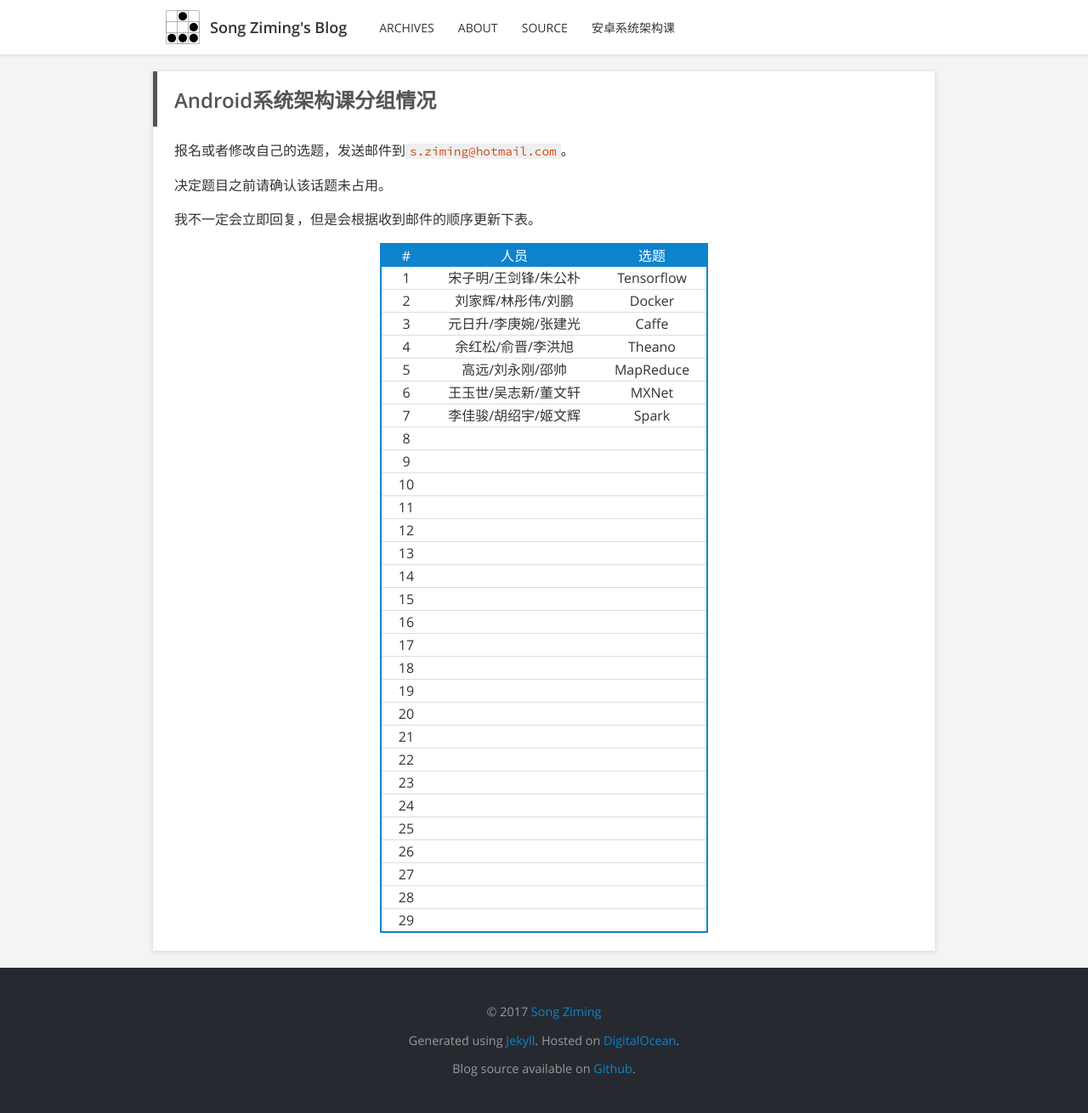
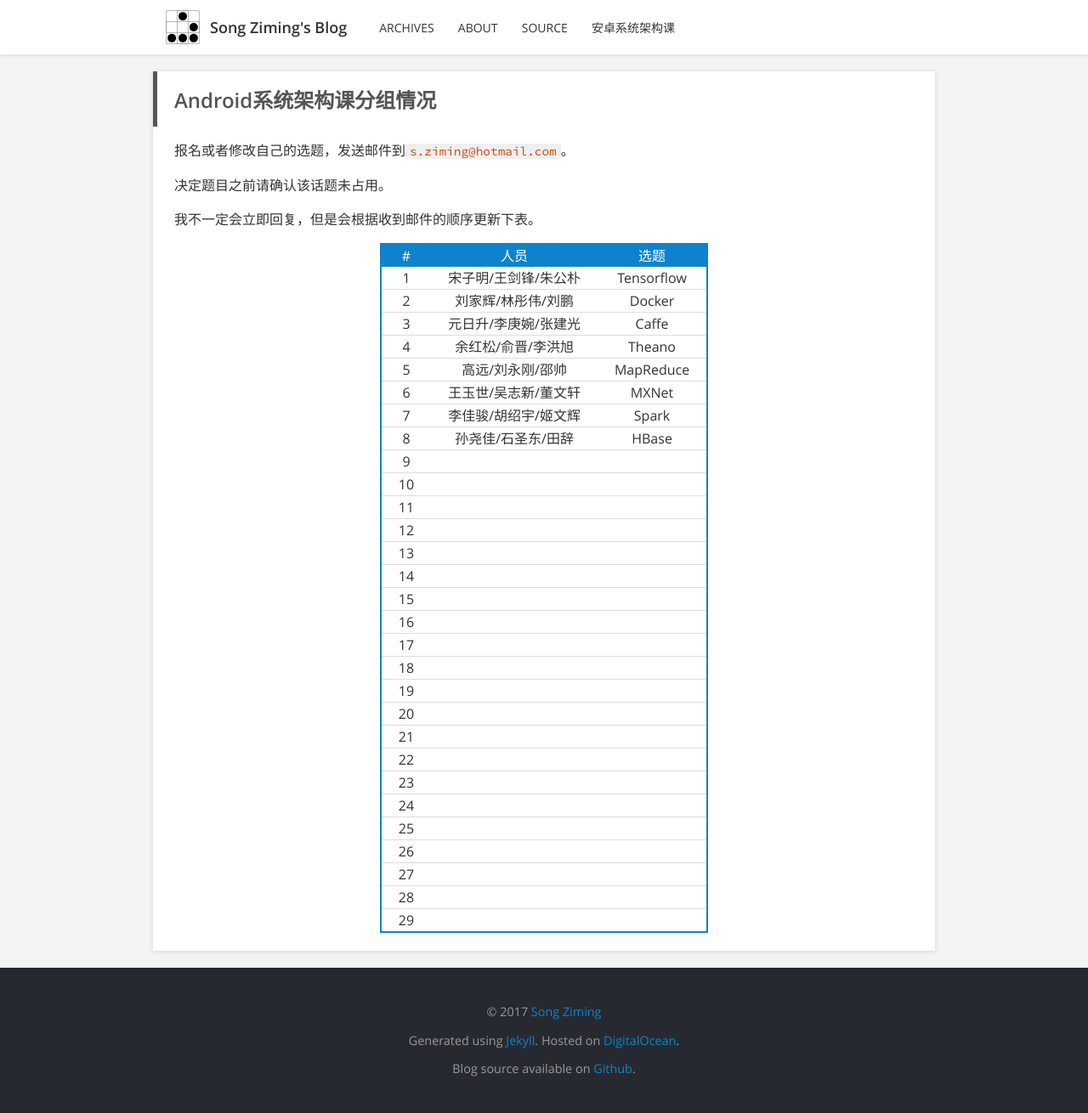
Before and after one commit to songziming/blog, a Jekyll site: the page built from arch.md, in a window 1280 px wide. Shown: the whole page at 85% size. Built offline with Jekyll 4.4.1, drawn with Linux system fonts in a browser that asks for light colours.

Commit message:
add record and typo

```diff
--- a/arch.md
+++ b/arch.md
@@ -20,7 +20,7 @@ layout: page
 |  5 | 高远/刘永刚/邵帅     |   MapReduce     |
 |  6 | 王玉世/吴志新/董文轩 |   MXNet         |
 |  7 | 李佳骏/胡绍宇/姬文辉 |   Spark         |
-|  8 |                     |                                        |
+|  8 | 孙尧佳/石圣东/田辞  |   HBase   |
 |  9 |                     |                                        |
 | 10 |                     |                                        |
 | 11 |                     |                                        |
```
Also changed, not shown: about.md (+1 -1 lines).
